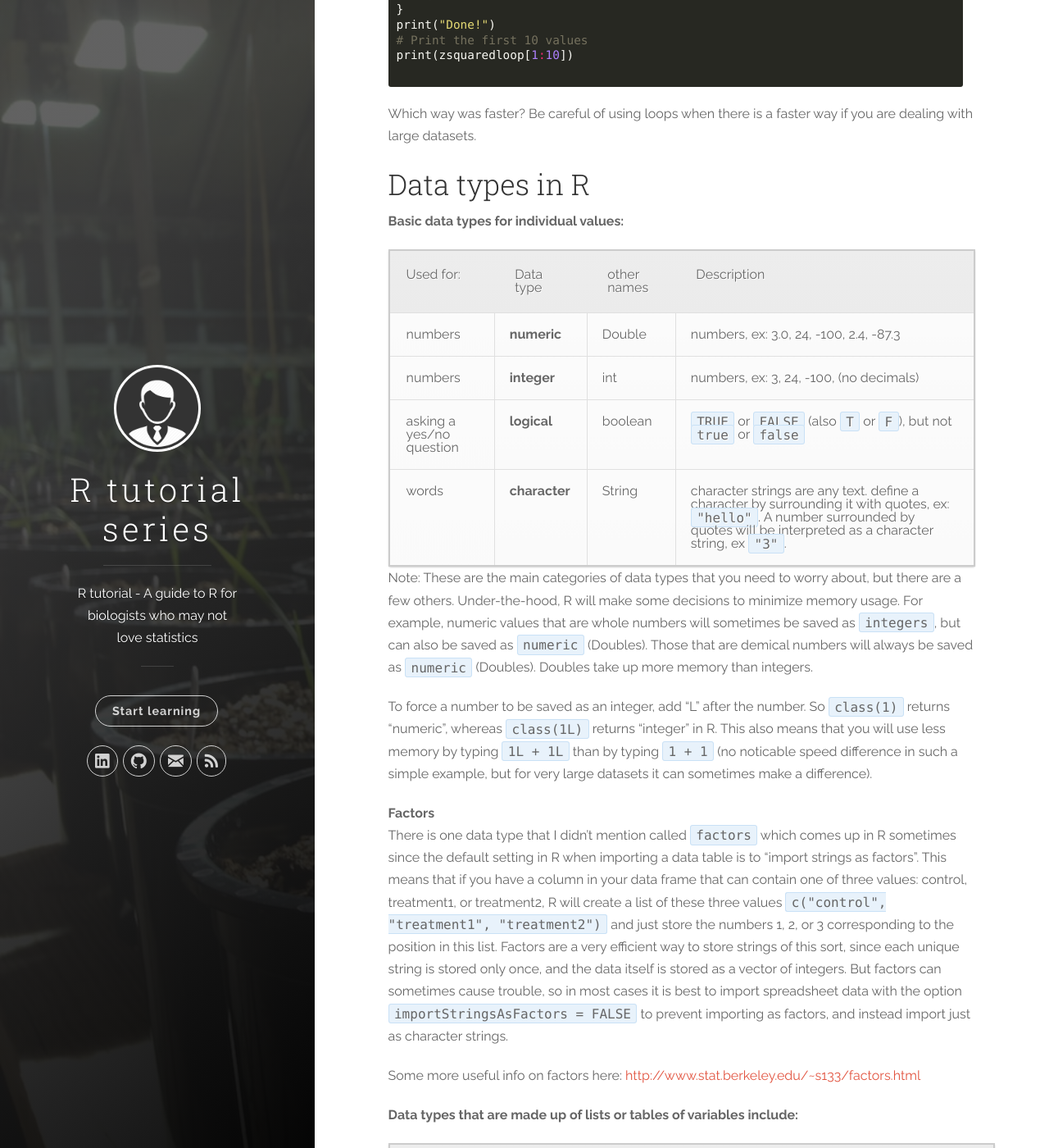
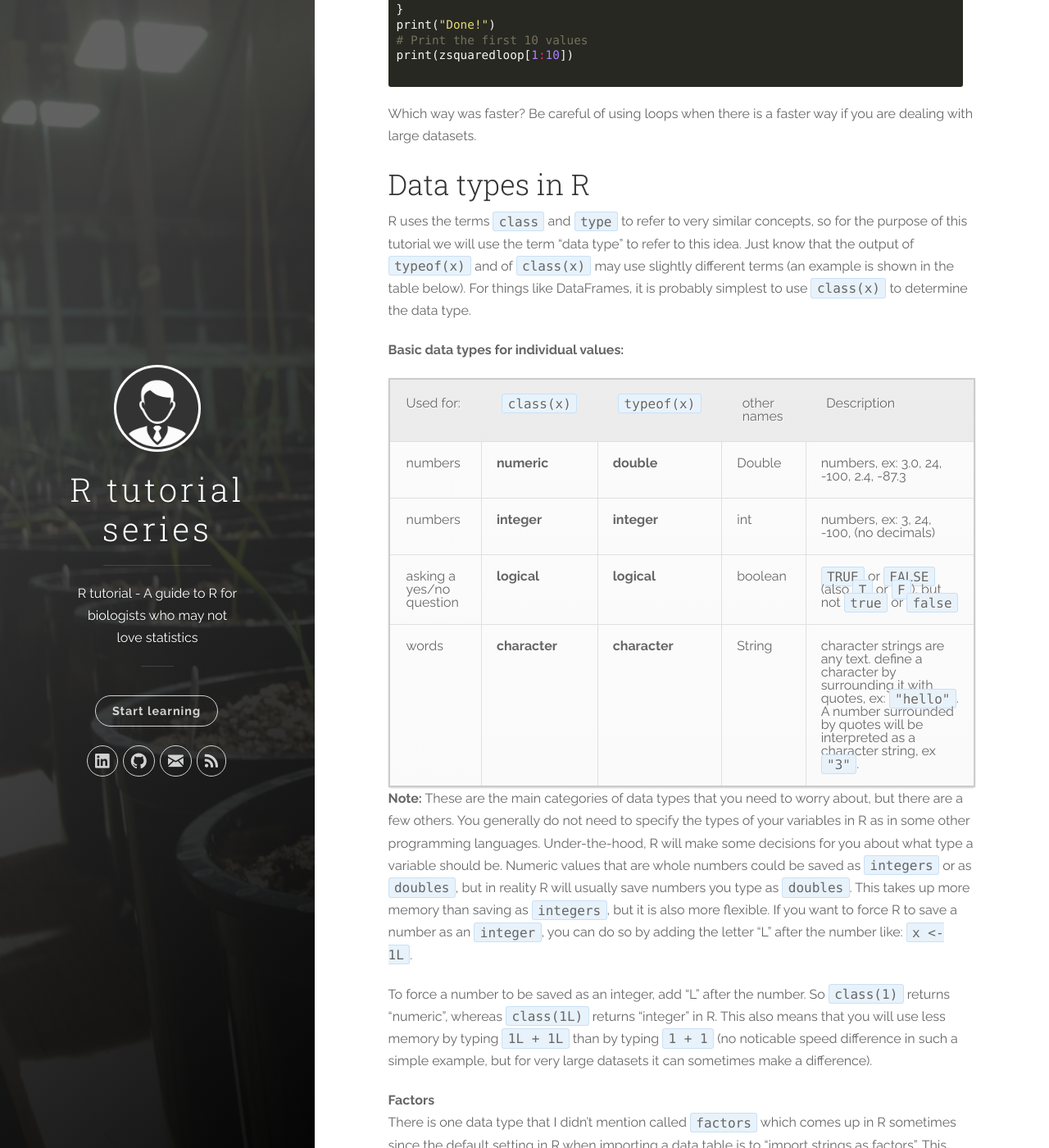
Before and after one commit to bakuhatsu/Rsite, a Jekyll site: the page built from _posts/2016-04-28-Physics-of-R-Universe.markdown, in a window 1280 px wide and 1400 px high, scrolled down 7856 px. Shown: the whole window at 82% size. Built offline with Jekyll 4.4.1, drawn with Linux system fonts in a browser that asks for light colours; nearby versions of some CDN libraries.

Commit message:
Edits to a post

```diff
--- a/_posts/2016-04-28-Physics-of-R-Universe.markdown
+++ b/_posts/2016-04-28-Physics-of-R-Universe.markdown
@@ -269,17 +269,18 @@ print(zsquaredloop[1:10])
 Which way was faster?  Be careful of using loops when there is a faster way if you are dealing with large datasets.
 
 ## Data types in R ##
+R uses the terms `class` and `type` to refer to very similar concepts, so for the purpose of this tutorial we will use the term "data type" to refer to this idea.  Just know that the output of `typeof(x)` and of `class(x)` may use slightly different terms (an example is shown in the table below). For things like DataFrames, it is probably simplest to use `class(x)` to determine the data type.
 
 **Basic data types for individual values:**
 
-| Used for:     | Data type     	| other names     | Description     |
-|:-------------|:-------------|:---------------|:-------------|
-| numbers    | **numeric**    | Double  	| numbers, ex: 3.0, 24, -100, 2.4, -87.3 |
-| numbers    | **integer**    | int  	| numbers, ex: 3, 24, -100, (no decimals) |
-| asking a yes/no question    | **logical**   	| boolean | `TRUE` or `FALSE` (also `T` or `F`), but not `true` or `false` |
-| words    | **character**   | String      	| character strings are any text.  define a character by surrounding it with quotes, ex: `"hello"`.  A number surrounded by quotes will be interpreted as a character string, ex `"3"`.|
+| Used for:     | `class(x)`	| `typeof(x)`     	| other names     | Description     |
+|:-------------|:-------------|:---------------|:-------------|:-------------|
+| numbers    | **numeric**    | **double**    | Double  	| numbers, ex: 3.0, 24, -100, 2.4, -87.3 |
+| numbers    | **integer**    | **integer**    | int  	| numbers, ex: 3, 24, -100, (no decimals) |
+| asking a yes/no question    | **logical**   	| **logical**   	| boolean | `TRUE` or `FALSE` (also `T` or `F`), but not `true` or `false` |
+| words    | **character**   | **character**   | String      	| character strings are any text.  define a character by surrounding it with quotes, ex: `"hello"`.  A number surrounded by quotes will be interpreted as a character string, ex `"3"`.|
 
-Note: These are the main categories of data types that you need to worry about, but there are a few others.  Under-the-hood, R will make some decisions to minimize memory usage.  For example, numeric values that are whole numbers will sometimes be saved as `integers`, but can also be saved as `numeric` (Doubles).  Those that are demical numbers will always be saved as `numeric` (Doubles).  Doubles take up more memory than integers.
+**Note:** These are the main categories of data types that you need to worry about, but there are a few others.  You generally do not need to specify the types of your variables in R as in some other programming languages.  Under-the-hood, R will make some decisions for you about what type a variable should be.  Numeric values that are whole numbers could be saved as `integers` or as `doubles`, but in reality R will usually save numbers you type as `doubles`.   This takes up more memory than saving as `integers`, but it is also more flexible.  If you want to force R to save a number as an `integer`, you can do so by adding the letter "L" after the number like: `x <- 1L`.
 
 To force a number to be saved as an integer, add "L" after the number.  So `class(1)` returns "numeric", whereas `class(1L)` returns "integer" in R.  This also means that you will use less memory by typing `1L + 1L` than by typing `1 + 1` (no noticable speed difference in such a simple example, but for very large datasets it can sometimes make a difference).
 
```
